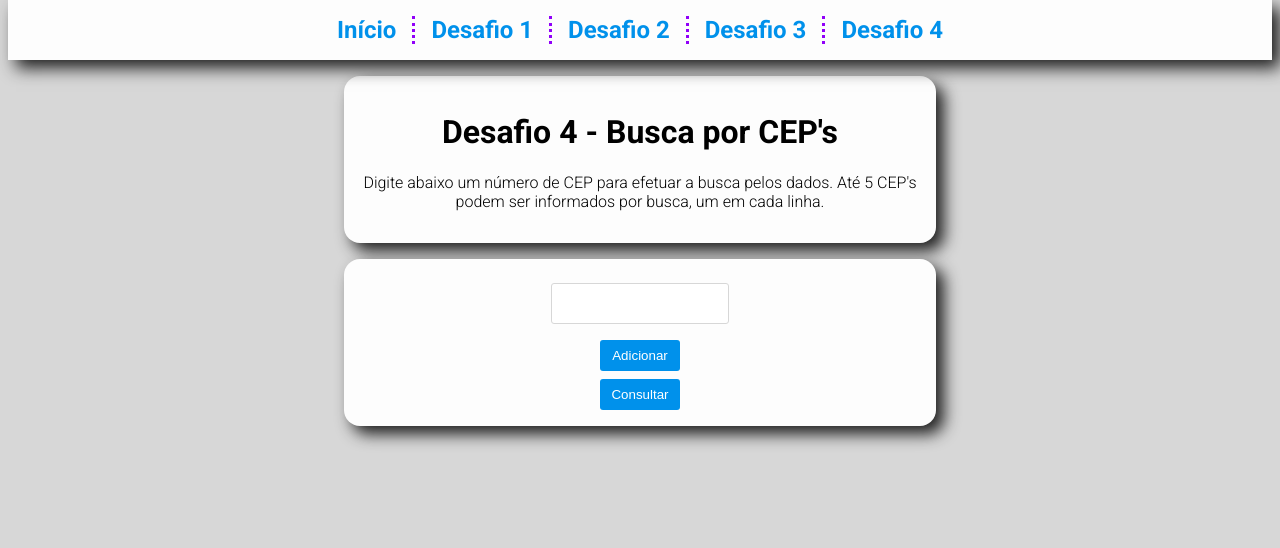
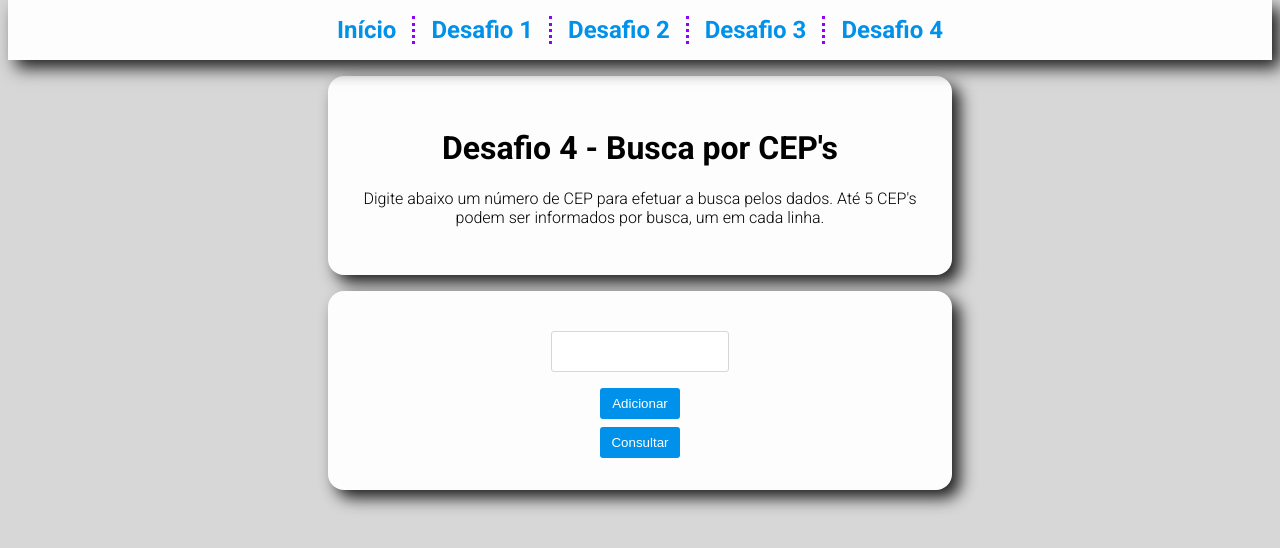
Before and after one commit to flwedu/desafio-kukac, a React (Vite) app in the folder frontend/: page /#/desafio4 in a window 1280 px wide. Shown: the top 548 px of the page. Built offline with nearby package versions, Linux system fonts and the light colour scheme.

Commit message:
feat: add fonts styles and padding

```diff
--- a/frontend/src/App.scss
+++ b/frontend/src/App.scss
@@ -1,4 +1,5 @@
 @import url("https://fonts.googleapis.com/css2?family=Roboto:wght@300;700&display=swap");
+@import url("https://fonts.googleapis.com/css2?family=Fira+Code:wght@500&display=swap");
 
 $color--card: #fdfdfd;
 $color--white: #fff;
@@ -17,7 +18,9 @@
 }
 
 code {
-  font-weight: 600;
+  font-family: "Fira Code", monospace;
+  font-weight: 500;
+  font-size: large;
   color: $color--code;
 }
 
@@ -45,6 +48,7 @@
 
 input[type="text"],
 input[type="number"] {
+  text-align: center;
   font-family: "Roboto", sans-serif;
   font-size: larger;
   margin: 0.5rem;
@@ -86,7 +90,7 @@
 
 .card {
   max-width: 35rem;
-  padding: 1rem;
+  padding: 2rem;
   margin: 1rem auto;
   background-color: $color--card;
 }
```
